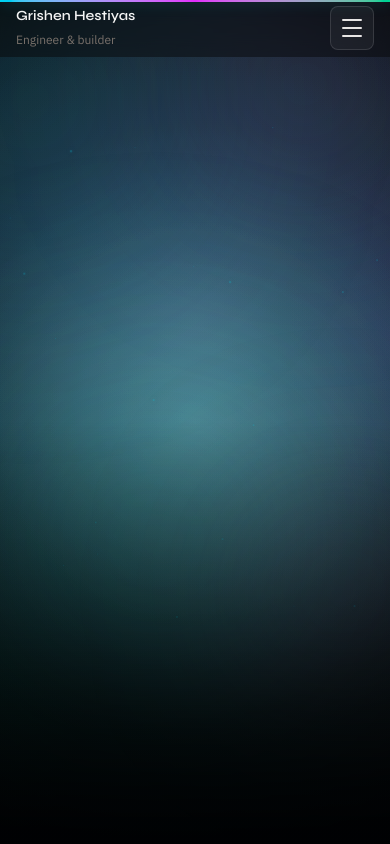
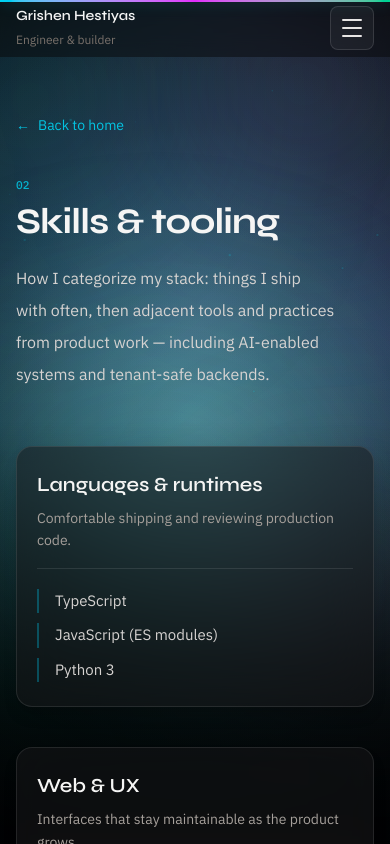
Before and after one commit to Grishen/Grishen-Hestiyas-Portfolio, a React (Vite) app: page /skills in a window 390 px wide. Shown: the top 844 px of the page. Built offline with nearby package versions, Linux system fonts and the light colour scheme.

Commit message:
Added more functionality

```diff
--- a/src/App.tsx
+++ b/src/App.tsx
@@ -7,6 +7,7 @@ import { PortfolioContent } from './components/PortfolioContent'
 import { ScrollProgress } from './components/ScrollProgress'
 import { AboutMePage } from './pages/AboutMePage'
 import { ProjectsPage } from './pages/ProjectsPage'
+import { SkillsPage } from './pages/SkillsPage'
 import { ResumePage } from './pages/ResumePage'
 
 function ScrollToTop() {
@@ -31,6 +32,7 @@ function App() {
         <Routes>
           <Route path="/" element={<PortfolioContent />} />
           <Route path="/about" element={<AboutMePage />} />
+          <Route path="/skills" element={<SkillsPage />} />
           <Route path="/projects" element={<ProjectsPage />} />
           <Route path="/resume" element={<ResumePage />} />
         </Routes>
--- a/src/components/Header.tsx
+++ b/src/components/Header.tsx
@@ -74,6 +74,30 @@ export function Header() {
                           : 'text-stone-400 hover:bg-white/5 hover:text-stone-100'
                       }`}
                       aria-current={aboutPageActive ? 'page' : undefined}
+                    >
+                      {l.label}
+                    </Link>
+                  </motion.div>
+                )
+              }
+              if (l.href === '#skills') {
+                const skillsRouteActive =
+                  location.pathname === '/skills' ||
+                  (location.pathname === '/' && active === 'skills')
+                return (
+                  <motion.div
+                    key="skills-page"
+                    whileHover={reduce ? undefined : { y: -1, scale: 1.03 }}
+                    transition={{ type: 'spring', stiffness: 500, damping: 26 }}
+                  >
+                    <Link
+                      to="/skills"
+                      className={`block rounded-lg px-3 py-2 text-sm font-medium transition-colors focus-visible:ring-2 focus-visible:ring-cyan-500/50 focus-visible:outline-none ${
+                        skillsRouteActive
+                          ? 'bg-cyan-500/20 text-cyan-100'
+                          : 'text-stone-400 hover:bg-white/5 hover:text-stone-100'
+                      }`}
+                      aria-current={skillsRouteActive ? 'page' : undefined}
                     >
                       {l.label}
                     </Link>
@@ -198,6 +222,24 @@ export function Header() {
                     </Link>
                   )
                 }
+                if (l.href === '#skills') {
+                  const skillsRouteActive =
+                    location.pathname === '/skills' ||
+                    (location.pathname === '/' && active === 'skills')
+                  return (
+                    <Link
+                      key="skills-page"
+                      to="/skills"
+                      onClick={() => setOpen(false)}
+                      className={`min-h-12 content-center rounded-lg px-3 py-2 text-base ${
+                        skillsRouteActive ? 'bg-cyan-500/15 text-cyan-100' : 'text-stone-200 hover:bg-white/5'
+                      }`}
+                      aria-current={skillsRouteActive ? 'page' : undefined}
+                    >
+                      {l.label}
+                    </Link>
+                  )
+                }
                 if (l.href === '#projects') {
                   const projectsActive =
                     location.pathname === '/projects' ||
--- a/src/components/PortfolioContent.tsx
+++ b/src/components/PortfolioContent.tsx
@@ -396,6 +396,14 @@ export function PortfolioContent() {
                 </li>
               ))}
             </ul>
+            <p className="m-0 mt-8">
+              <Link
+                to="/skills"
+                className="text-sm font-medium text-cyan-400/90 underline decoration-cyan-500/35 underline-offset-4 transition hover:text-cyan-300 hover:decoration-cyan-400/60"
+              >
+                Full skills breakdown →
+              </Link>
+            </p>
           </FadeInView>
         </div>
       </section>
--- a/src/content.ts
+++ b/src/content.ts
@@ -42,6 +42,7 @@ export const site = {
       { title: 'How I work', text: 'I communicate early, time-box exploration, and prefer shipping a small right thing over a large vague one.' },
     ],
   },
+  /** Short labels shown on the home page skills strip — keep scannable; detail lives on /skills. */
   skills: [
     'TypeScript & JavaScript',
     'React & modern web',
@@ -50,6 +51,46 @@ export const site = {
     'Performance & architecture',
     'Databases & data modeling',
   ],
+  /**
+   * Full skills page at /skills — grouped categories and chip lists; edit anytime.
+   */
+  skillsPage: {
+    pageTitle: 'Skills & tooling',
+    lead:
+      'How I categorize my stack: things I ship with often, then adjacent tools and practices from product work — including AI-enabled systems and tenant-safe backends.',
+    categories: [
+      {
+        title: 'Languages & runtimes',
+        blurb: 'Comfortable shipping and reviewing production code.',
+        items: ['TypeScript', 'JavaScript (ES modules)', 'Python 3'],
+      },
+      {
+        title: 'Web & UX',
+        blurb: 'Interfaces that stay maintainable as the product grows.',
+        items: ['React', 'Vite', 'Tailwind CSS', 'Responsive & accessible markup', 'Client-side routing & state patterns'],
+      },
+      {
+        title: 'Backend, APIs & data',
+        blurb: 'Services, persistence, and clear contracts.',
+        items: ['FastAPI', 'REST APIs & JSON', 'PostgreSQL', 'Alembic / schema migrations', 'Multi-tenant data modeling', 'Auth patterns & guarded endpoints'],
+      },
+      {
+        title: 'AI / ML in products',
+        blurb: 'LLMs as part of the system, not a black box on the side.',
+        items: ['LLM integration & provider boundaries', 'Prompting & structured outputs', 'Transcript / ticket summarization patterns', 'Testing and guarding model-facing code'],
+      },
+      {
+        title: 'Quality & delivery',
+        blurb: 'How code stays understandable for the team.',
+        items: ['Unit & integration tests', 'CI/CD pipelines', 'Code review habits', 'Observability basics (logging, errors)', 'Documentation for the next engineer'],
+      },
+      {
+        title: 'Architecture & platform',
+        blurb: 'End-to-end thinking from schema to deployment.',
+        items: ['Monorepo-friendly structure', 'Service boundaries', 'Performance awareness', 'Docker basics', 'Git workflows'],
+      },
+    ],
+  },
   /**
    * Home: “Selected work” cards (description truncated). /projects: full-width showcases with optional image + extended.
    */
--- /dev/null
+++ b/src/pages/SkillsPage.tsx
@@ -0,0 +1,98 @@
+import { useEffect } from 'react'
+import { Link } from 'react-router-dom'
+import { motion, useReducedMotion } from 'framer-motion'
+import { site } from '../content'
+
+const enter = { duration: 0.45, ease: [0.22, 0.7, 0.18, 1] as const }
+
+const stagger = { duration: 0.4, ease: [0.22, 0.7, 0.18, 1] as const }
+
+export function SkillsPage() {
+  const reduce = useReducedMotion()
+  const { skillsPage } = site
+
+  useEffect(() => {
+    const prev = document.title
+    document.title = `${skillsPage.pageTitle} — ${site.name}`
+    return () => {
+      document.title = prev
+    }
+  }, [skillsPage.pageTitle])
+
+  return (
+    <main
+      id="main-content"
+      tabIndex={-1}
+      className="mx-auto min-h-dvh max-w-5xl px-4 pt-28 pb-24 sm:px-6 lg:px-8"
+    >
+      <motion.div
+        initial={reduce ? false : { opacity: 0, y: 12 }}
+        animate={{ opacity: 1, y: 0 }}
+        transition={enter}
+      >
+        <Link
+          to="/"
+          className="text-body group mb-10 inline-flex items-center gap-2 text-sm text-cyan-400/90 transition hover:text-cyan-300"
+        >
+          <span className="transition group-hover:-translate-x-0.5" aria-hidden>
+            ←
+          </span>
+          Back to home
+        </Link>
+
+        <p className="eyebrow-num mb-2">02</p>
+        <h1 className="font-display mt-0 max-w-2xl text-4xl font-bold tracking-tight text-balance text-stone-100 sm:text-5xl">
+          {skillsPage.pageTitle}
+        </h1>
+        <p className="prose-calm mt-5 max-w-2xl text-balance sm:mt-6">{skillsPage.lead}</p>
+      </motion.div>
+
+      <div className="mt-14 flex flex-col gap-10 sm:mt-16 sm:gap-12">
+        {skillsPage.categories.map((cat, i) => (
+          <motion.section
+            key={cat.title}
+            initial={reduce ? false : { opacity: 0, y: 16 }}
+            whileInView={{ opacity: 1, y: 0 }}
+            viewport={{ once: true, amount: 0.2 }}
+            transition={{ ...stagger, delay: Math.min(i * 0.05, 0.35) }}
+            className="panel-glass rounded-2xl border border-white/10 px-5 py-6 shadow-lg shadow-black/20 sm:px-7 sm:py-8"
+            aria-labelledby={`skill-cat-${i}`}
+          >
+            <div className="mb-5 border-b border-white/10 pb-4">
+              <h2 id={`skill-cat-${i}`} className="font-display m-0 text-xl font-semibold text-stone-100 sm:text-2xl">
+                {cat.title}
+              </h2>
+              {cat.blurb && (
+                <p className="text-body m-0 mt-2 max-w-prose text-sm leading-relaxed sm:text-[0.95rem]">{cat.blurb}</p>
+              )}
+            </div>
+            <ul className="m-0 grid list-none gap-2.5 p-0 sm:grid-cols-1 sm:gap-3 md:grid-cols-2">
+              {cat.items.map((item) => (
+                <li
+                  key={item}
+                  className="relative border-l-2 border-cyan-500/35 pl-4 text-[0.9375rem] leading-relaxed text-stone-300 sm:text-base sm:leading-7"
+                >
+                  {item}
+                </li>
+              ))}
+            </ul>
+          </motion.section>
+        ))}
+      </div>
+
+      <motion.div
+        initial={reduce ? false : { opacity: 0 }}
+        animate={{ opacity: 1 }}
+        transition={{ ...enter, delay: 0.15 }}
+        className="mt-14 flex flex-wrap gap-4 border-t border-white/10 pt-10 sm:mt-16"
+      >
+        <Link to="/projects" className="btn-primary inline-flex text-sm">
+          See projects
+        </Link>
+        <Link to="/resume" className="btn-secondary inline-flex text-sm">
+          Resume
+        </Link>
+      </motion.div>
+    </main>
+  )
+}
```
